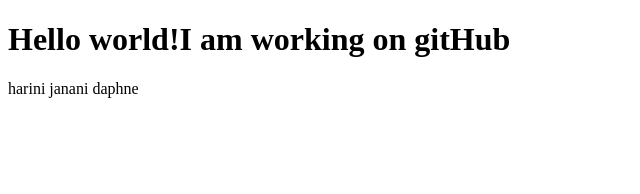
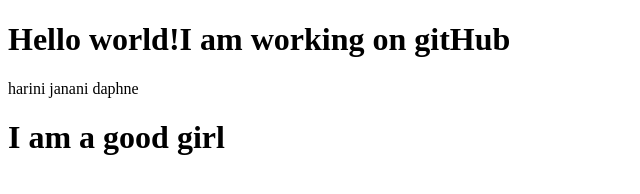
Before and after one commit to Janani595/learn-git, a plain HTML site: page index.html in a window 1280 px wide. Shown: the whole page, without its empty margins (0-640 px from the left). Drawn offline with Linux system fonts and the light colour scheme.

Commit message:
index file is modified

```diff
--- a/index.html
+++ b/index.html
@@ -6,5 +6,6 @@
 <body>
     <h1>Hello world!I am working on gitHub</h1>
     <p>harini janani daphne</p>
+    <h1>I am a good girl</h1>
 </body>
 </html>
```
